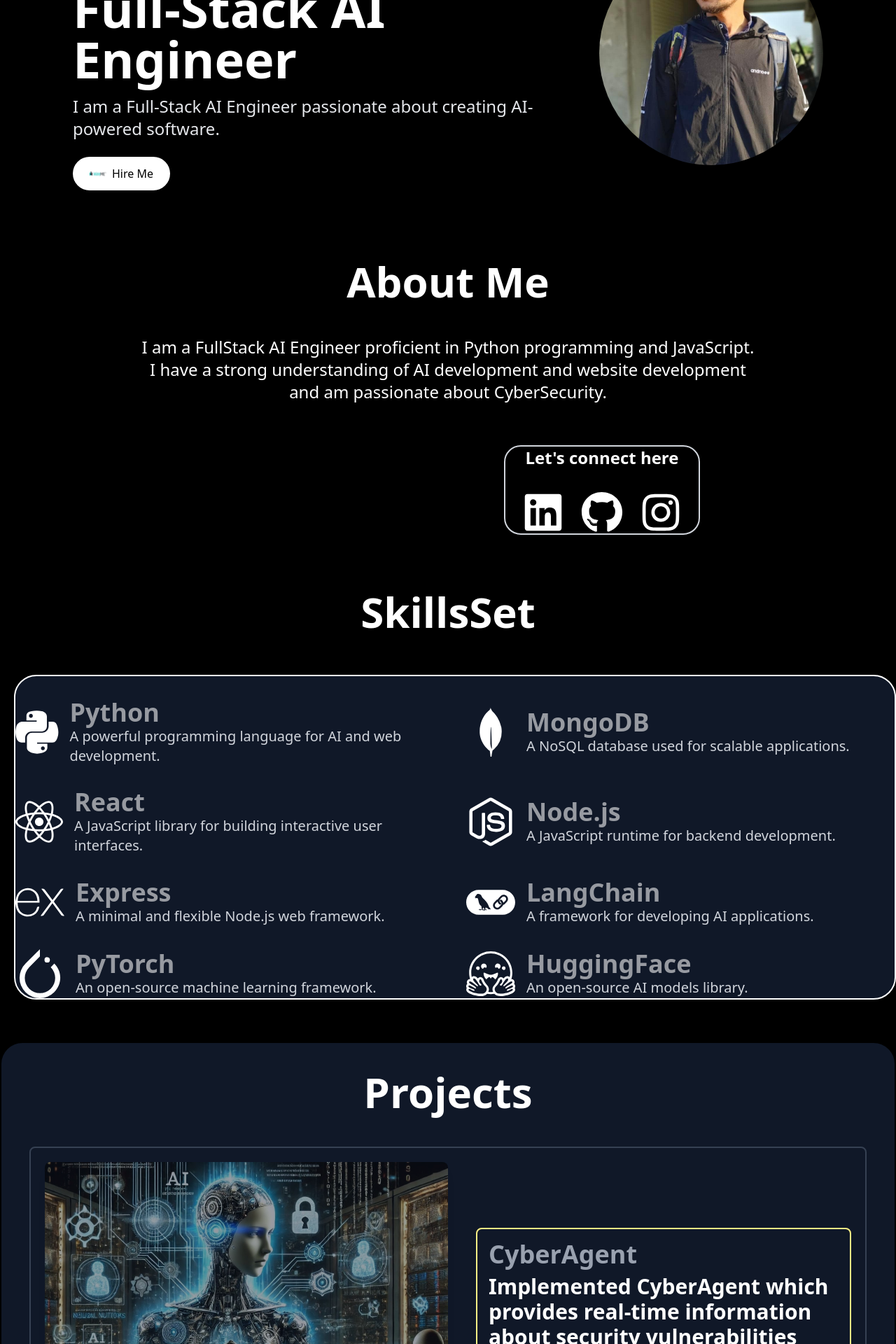
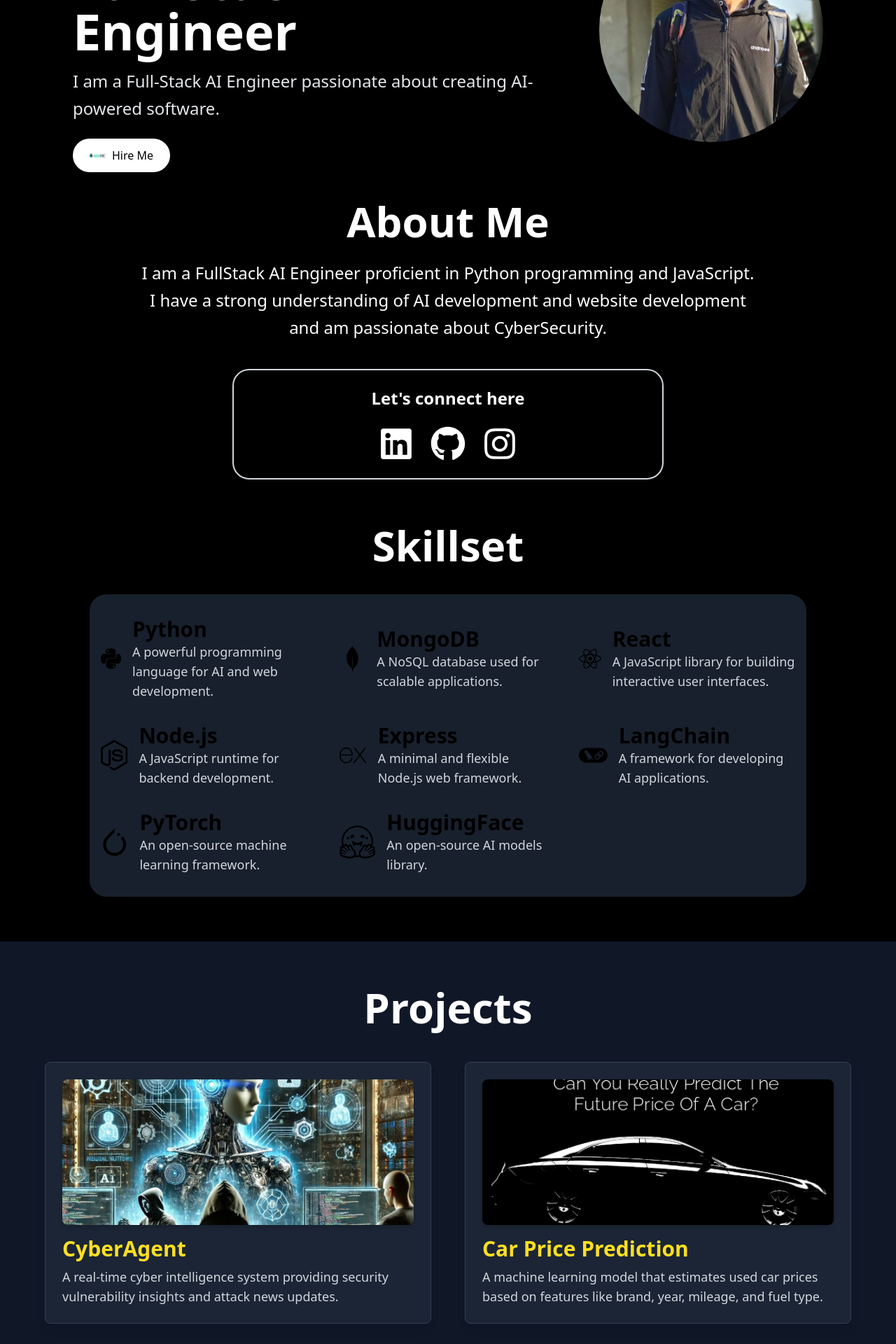
Before and after one commit to raxitzora/portfolio, a React (Vite) app: page / in a window 1280 px wide. Shown: the part 280-2200 px from the top of the page at 70% size. Built offline with nearby package versions, Linux system fonts and the light colour scheme.

Commit message:
after change

```diff
--- a/src/components/About/About.jsx
+++ b/src/components/About/About.jsx
@@ -3,27 +3,30 @@
 
 const About = () => {
   return (
-    <div className="text-center text-white mt-25" id='about'>
-      <h1 className='text-6xl font-bold'>About Me</h1>
-      <p className='text-2xl font-extralight mt-12'>
+    <div className="text-center text-white mt-10 px-6" id="about">
+      {/* About Title */}
+      <h1 className="text-4xl md:text-5xl lg:text-6xl font-bold">About Me</h1>
+
+      {/* About Description */}
+      <p className="text-lg md:text-2xl font-extralight mt-6 leading-relaxed">
         I am a FullStack AI Engineer proficient in Python programming and JavaScript. <br />
         I have a strong understanding of AI development and website development <br />
         and am passionate about CyberSecurity.
       </p>
 
-      {/* Social Media Links */}
-      <div className='border-2 border-gray-300 solid w-70 rounded-3xl justify-center ml-[720px] mt-15'>
-        <h1 className='font-extrabold text-2xl'>Let's connect here</h1>
-      <div className="flex justify-center space-x-6 mt-8">
-        <a href="https://www.linkedin.com/in/www.linkedin.com/in/raxit-zora-2a684129b
-" target="_blank" rel="noopener noreferrer">
-          <FaLinkedin size={60} className="hover:text-blue-500 transition duration-300" />
+      {/* Social Media Links Section */}
+      <div className="border-2 border-gray-300 rounded-3xl w-full md:w-2/3 lg:w-1/2 mx-auto mt-10 py-6">
+        <h1 className="font-extrabold text-xl md:text-2xl">Let's connect here</h1>
+
+        <div className="flex justify-center space-x-6 mt-6">
+          <a href="https://www.linkedin.com/in/raxit-zora-2a684129b" target="_blank" rel="noopener noreferrer">
+            <FaLinkedin size={50} className="hover:text-blue-500 transition duration-300" />
           </a>
           <a href="https://github.com/raxitzora" target="_blank" rel="noopener noreferrer">
-          <FaGithub size={60} className="hover:text-gray-400 transition duration-300" />
+            <FaGithub size={50} className="hover:text-gray-400 transition duration-300" />
           </a>
           <a href="https://instagram.com/raxit.zora" target="_blank" rel="noopener noreferrer">
-          <FaInstagram size={60} className="hover:text-pink-500 transition duration-300" />
+            <FaInstagram size={50} className="hover:text-pink-500 transition duration-300" />
           </a>
         </div>
       </div>
--- a/src/components/Intro/Intro.jsx
+++ b/src/components/Intro/Intro.jsx
@@ -1,70 +1,63 @@
 import React, { useState } from 'react';
 import me from '../../assets/me.jpg';
-import { Link } from 'react-scroll';
 import hire from '../../assets/hire.jpg';
-import hirePdf from '../../assets/hire-aiengineer.pdf'; // path to your PDF file
-
+import hirePdf from '../../assets/hire-aiengineer.pdf'; // Path to your PDF file
 
 const Intro = () => {
-  // State to handle PDF visibility
   const [showPdf, setShowPdf] = useState(false);
 
-  // Function to toggle PDF visibility
-  const handleHireClick = () => {
-    setShowPdf(!showPdf);
-  };
+  return (
+    <div className="flex flex-col lg:flex-row items-center justify-center mt-10 px-6 sm:px-10 text-center lg:text-left w-full max-w-7xl mx-auto" id="intro">
 
-  return (
-    <div className='flex flex-col lg:flex-row items-center justify-center mt-20 px-6 sm:px-10 text-center lg:text-left w-full max-w-7xl mx-auto' id='intro'>
       {/* Intro Content */}
-      <div className='max-w-xl lg:max-w-2xl'>
-        <span className='text-3xl sm:text-4xl text-white font-light'>Welcome,</span>
-        <span className='text-5xl sm:text-6xl text-white pl-2 sm:pl-4'>I'm</span>
-        <span className='text-6xl sm:text-7xl text-yellow-400 pl-2 sm:pl-4 font-bold'>Raxit Zora</span>
+      <div className="max-w-xl lg:max-w-2xl">
+        <span className="text-3xl sm:text-4xl text-white font-light">Welcome,</span>
+        <span className="text-5xl sm:text-6xl text-white pl-2 sm:pl-4">I'm</span>
+        <span className="text-6xl sm:text-7xl text-yellow-400 pl-2 sm:pl-4 font-bold">Raxit Zora</span>
         <br />
-        <span className='text-5xl sm:text-7xl font-extrabold text-white mt-4 sm:mt-6 block'>Full-Stack AI Engineer</span>
-        <p className='text-gray-200 font-extralight text-xl sm:text-2xl mt-4'>
+        <span className="text-5xl sm:text-6xl md:text-7xl font-extrabold text-white mt-4 sm:mt-6 block">
+          Full-Stack AI Engineer
+        </span>
+        <p className="text-gray-200 font-extralight text-lg sm:text-xl md:text-2xl mt-4 leading-relaxed">
           I am a Full-Stack AI Engineer passionate about creating AI-powered software.
         </p>
 
-        <Link to="contact" smooth={true} duration={500}>
-          <button
-            onClick={handleHireClick} // Toggle the PDF on click
-            className='flex items-center gap-2 bg-white text-black px-4 sm:px-6 py-2 sm:py-3 rounded-full shadow-md hover:bg-yellow-400 hover:text-white transition-all duration-300 mt-6'>
-            <img src={hire} alt="Hire Me" className='h-5 sm:h-6 w-5 sm:w-6 object-contain' />
-            Hire Me
-          </button>
-        </Link>
+        {/* Hire Me Button */}
+        <button
+          onClick={() => setShowPdf(true)}
+          className="flex items-center gap-2 bg-white text-black px-4 sm:px-6 py-2 sm:py-3 rounded-full shadow-md hover:bg-yellow-400 hover:text-white transition-all duration-300 mt-6 mx-auto lg:mx-0"
+        >
+          <img src={hire} alt="Hire Me" className="h-5 sm:h-6 w-5 sm:w-6 object-contain" />
+          Hire Me
+        </button>
       </div>
 
       {/* Profile Image */}
-      <div className='mt-10 lg:mt-0 lg:ml-20 flex justify-center'>
-        <img src={me} alt="profile" className='h-60 sm:h-80 w-60 sm:w-80 object-cover rounded-full shadow-lg' />
+      <div className="mt-10 lg:mt-0 lg:ml-20 flex justify-center">
+        <img src={me} alt="profile" className="w-40 h-40 sm:w-60 sm:h-60 md:w-80 md:h-80 object-cover rounded-full shadow-lg" />
       </div>
 
       {/* PDF Display */}
       {showPdf && (
-        <div className='fixed top-0 left-0 w-full h-full bg-gray-800 bg-opacity-70 flex items-center justify-center z-50'>
-          <div className='bg-white p-8 rounded-lg'>
+        <div className="fixed top-0 left-0 w-full h-full bg-gray-800 bg-opacity-70 flex items-center justify-center z-50 px-4">
+          <div className="bg-white p-6 rounded-lg shadow-lg max-w-full sm:max-w-2xl">
             <iframe
               src={hirePdf}
-              width="800"
-              height="600"
+              width="100%"
+              height="500px"
               title="Hire AI Engineer"
-              className="shadow-lg rounded-lg">
+              className="rounded-lg">
             </iframe>
             <button
               onClick={() => setShowPdf(false)}
-              className='mt-4 bg-red-500 text-white py-2 px-4 rounded-full'>
+              className="mt-4 bg-red-500 text-white py-2 px-4 rounded-full w-full sm:w-auto"
+            >
               Close
             </button>
           </div>
-
         </div>
-
       )}
     </div>
-
   );
 };
 
--- a/src/components/Navbar/Navbar.jsx
+++ b/src/components/Navbar/Navbar.jsx
@@ -1,4 +1,4 @@
-import React, { useState } from 'react';
+import React, { useState, useEffect } from 'react';
 import { Link } from 'react-scroll';
 import { Menu, X } from 'lucide-react'; // Icons for mobile menu toggle
 import logo from '../../assets/logo.jpg';
@@ -7,35 +7,45 @@
 const Navbar = () => {
   const [menuOpen, setMenuOpen] = useState(false);
 
+  // Close menu when clicking outside
+  useEffect(() => {
+    const handleOutsideClick = (e) => {
+      if (menuOpen && !e.target.closest('.mobile-menu')) {
+        setMenuOpen(false);
+      }
+    };
+    document.addEventListener('click', handleOutsideClick);
+    return () => document.removeEventListener('click', handleOutsideClick);
+  }, [menuOpen]);
+
   return (
-    <nav className='h-20 w-full flex items-center justify-between px-6 lg:px-10 text-white sticky top-0 z-50 shadow-md bg-black'>
+    <nav className="h-20 w-full flex items-center justify-between px-6 lg:px-10 text-white sticky top-0 z-50 shadow-md bg-black">
 
       {/* Logo */}
-      <Link to='intro' smooth={true} duration={500}>
-        <img src={logo} alt="logo" className='h-12 w-auto object-contain' />
+      <Link to="intro" smooth={true} duration={500}>
+        <img src={logo} alt="logo" className="h-12 w-auto object-contain" />
       </Link>
 
       {/* Desktop Navigation */}
-      <div className="hidden md:flex gap-6 text-lg font-medium bg-gray-900 border-2 border-gray-600 rounded-3xl w-[450px] justify-center h-[50px] items-center">
-        <Link to="intro" smooth={true} duration={500} className='cursor-pointer hover:text-yellow-400 transition-all text-xl'>
-          Home
-        </Link>
-        <Link to="about" smooth={true} duration={500} className='cursor-pointer hover:text-yellow-400 transition-all text-xl'>
-          About
-        </Link>
-        <Link to="skills" smooth={true} duration={500} className='cursor-pointer hover:text-yellow-400 transition-all text-xl'>
-          Skills
-        </Link>
-        <Link to="projects" smooth={true} duration={500} className='cursor-pointer hover:text-yellow-400 transition-all text-xl'>
-          Projects
-        </Link>
+      <div className="hidden md:flex gap-6 text-lg font-medium bg-gray-900 border-2 border-gray-600 rounded-3xl px-6 py-2">
+        {["Home", "About", "Skills", "Projects"].map((item) => (
+          <Link
+            key={item}
+            to={item.toLowerCase()}
+            smooth={true}
+            duration={500}
+            className="cursor-pointer hover:text-yellow-400 transition-all text-xl"
+          >
+            {item}
+          </Link>
+        ))}
       </div>
 
       {/* Contact Button */}
       <a href="mailto:imraxitzora@gmail.com" className="hidden md:flex">
         <button className="flex items-center gap-2 bg-white text-black px-4 py-2 rounded-full shadow-md hover:bg-yellow-400 hover:text-white transition-all duration-300">
           Contact Me
-          <img src={contact} alt="contact" className='h-5 w-5 object-contain' />
+          <img src={contact} alt="contact" className="h-5 w-5 object-contain" />
         </button>
       </a>
 
@@ -45,25 +55,27 @@
       </button>
 
       {/* Mobile Menu */}
-      {menuOpen && (
-        <div className="absolute top-20 left-0 w-full bg-black text-white flex flex-col items-center py-4 space-y-4 md:hidden">
-          <Link to="intro" smooth={true} duration={500} className='cursor-pointer text-xl' onClick={() => setMenuOpen(false)}>
-            Home
-          </Link>
-          <Link to="about" smooth={true} duration={500} className='cursor-pointer text-xl' onClick={() => setMenuOpen(false)}>
-            About
-          </Link>
-          <Link to="skills" smooth={true} duration={500} className='cursor-pointer text-xl' onClick={() => setMenuOpen(false)}>
-            Skills
-          </Link>
-          <Link to="projects" smooth={true} duration={500} className='cursor-pointer text-xl' onClick={() => setMenuOpen(false)}>
-            Projects
-          </Link>
-          <a href="mailto:imraxitzora@gmail.com" className="text-xl">
+      <div className={`fixed top-20 left-0 w-full bg-black text-white transition-transform transform ${
+        menuOpen ? "translate-y-0" : "-translate-y-full"
+      } md:hidden mobile-menu`}>
+        <div className="flex flex-col items-center py-6 space-y-6">
+          {["Home", "About", "Skills", "Projects"].map((item) => (
+            <Link
+              key={item}
+              to={item.toLowerCase()}
+              smooth={true}
+              duration={500}
+              className="cursor-pointer text-xl py-2"
+              onClick={() => setMenuOpen(false)}
+            >
+              {item}
+            </Link>
+          ))}
+          <a href="mailto:imraxitzora@gmail.com" className="text-xl py-2">
             Contact Me
           </a>
         </div>
-      )}
+      </div>
     </nav>
   );
 };
--- a/src/components/Projects/Projects.jsx
+++ b/src/components/Projects/Projects.jsx
@@ -7,38 +7,44 @@
   {
     image: cyberproject,
     title: "CyberAgent",
-    description: "Implemented CyberAgent which provides real-time information about security vulnerabilities and delivers cyber attack news."
+    description: "A real-time cyber intelligence system providing security vulnerability insights and attack news updates.",
   },
   {
     image: carproject,
     title: "Car Price Prediction",
-    description: "Developed a car price prediction tool using a Linear Regression model trained on historical car sales data. The project estimates prices for used cars based on various features like the car's name, company, year of manufacture, kilometers driven, and fuel type."
+    description: "A machine learning model that estimates used car prices based on features like brand, year, mileage, and fuel type.",
   },
 ];
 
 const Projects = () => {
   return (
-    <div className="border-2 solid bg-gray-900 p-4 sm:p-6 md:p-10 rounded-2xl md:rounded-4xl mt-8 md:mt-15" id='projects'>
-      <h1 className='text-4xl md:text-5xl lg:text-6xl font-extrabold text-center text-white mb-8 md:mb-12'>Projects</h1>
-      {projects.map((project, index) => (
-        <div key={index} className='border-2 border-gray-700 p-4 md:p-5 flex flex-col md:flex-row items-center gap-6 md:gap-10 mb-8 md:mb-10 rounded-lg'>
-          <motion.img
-            src={project.image}
-            alt={`Project ${index + 1}`}
-            className='w-full md:w-1/2 h-48 md:h-auto object-cover rounded-lg shadow-lg'
-            whileHover={{ scale: 1.05 }}
-            animate={{ opacity: [0.5, 1], transition: { duration: 1, repeat: Infinity, repeatType: "reverse" } }}
-          />
+    <div id="projects" className="bg-gray-900 py-16 px-6">
+      <h1 className="text-5xl sm:text-6xl font-extrabold text-center text-white mb-12">Projects</h1>
 
+      <div className="max-w-6xl mx-auto grid grid-cols-1 md:grid-cols-2 gap-12">
+        {projects.map((project, index) => (
           <motion.div
-            className='text-white font-bold text-base md:text-lg w-full md:w-1/2 border-2 border-yellow-200 p-4 rounded-lg hover:bg-blue-200 hover:text-gray-900 transition-all duration-300'
-            whileHover={{ scale: 1.05 }}
+            key={index}
+            className="border border-gray-700 p-6 rounded-lg bg-gray-800/80 shadow-lg"
+            whileHover={{ scale: 1.03 }}
+            transition={{ type: "spring", stiffness: 120 }}
           >
-            <h2 className='text-2xl md:text-3xl lg:text-4xl font-extrabold mb-2 text-gray-400'>{project.title}</h2>
-            <p className='text-xl md:text-2xl lg:text-3xl font-semibold'>{project.description}</p>
+            {/* Project Image */}
+            <motion.img
+              src={project.image}
+              alt={`Project ${index + 1}`}
+              className="w-full h-52 object-cover rounded-lg shadow-md"
+              whileHover={{ scale: 1.05 }}
+            />
+
+            {/* Project Details */}
+            <div className="mt-4 text-white">
+              <h2 className="text-3xl font-bold text-yellow-300 mb-2">{project.title}</h2>
+              <p className="text-lg text-gray-300">{project.description}</p>
+            </div>
           </motion.div>
-        </div>
-      ))}
+        ))}
+      </div>
     </div>
   );
 };
--- a/src/components/Skills/Skills.jsx
+++ b/src/components/Skills/Skills.jsx
@@ -1,29 +1,30 @@
 import React from 'react';
 import { FaPython, FaReact, FaNodeJs } from 'react-icons/fa';
-import { SiMongodb, SiExpress, SiPytorch, SiLangchain,SiHuggingface } from 'react-icons/si';
+import { SiMongodb, SiExpress, SiPytorch, SiLangchain, SiHuggingface } from 'react-icons/si';
 import { motion } from 'framer-motion';
 
 const skills = [
-  { icon: <FaPython size={70} className="hover:text-yellow-500 transition duration-300" />, name: "Python", desc: "A powerful programming language for AI and web development." },
-  { icon: <SiMongodb size={70} className="hover:text-green-500 transition duration-300" />, name: "MongoDB", desc: "A NoSQL database used for scalable applications." },
-  { icon: <FaReact size={70} className="hover:text-blue-500 transition duration-300" />, name: "React", desc: "A JavaScript library for building interactive user interfaces." },
-  { icon: <FaNodeJs size={70} className="hover:text-green-400 transition duration-300" />, name: "Node.js", desc: "A JavaScript runtime for backend development." },
-  { icon: <SiExpress size={70} className="hover:text-gray-500 transition duration-300" />, name: "Express", desc: "A minimal and flexible Node.js web framework." },
-  { icon: <SiLangchain size={70} className="hover:text-blue-400 transition duration-300" />, name: "LangChain", desc: "A framework for developing AI applications." },
-  { icon: <SiPytorch size={70} className="hover:text-orange-500 transition duration-300" />, name: "PyTorch", desc: "An open-source machine learning framework." },
-  { icon: <SiHuggingface size={70} className="hover:text-yellow-300 transition duration-300" />, name: "HuggingFace", desc: "An open-source AI models library." }
+  { icon: <FaPython size={60} className="hover:text-yellow-500 transition duration-300" />, name: "Python", desc: "A powerful programming language for AI and web development." },
+  { icon: <SiMongodb size={60} className="hover:text-green-500 transition duration-300" />, name: "MongoDB", desc: "A NoSQL database used for scalable applications." },
+  { icon: <FaReact size={60} className="hover:text-blue-500 transition duration-300" />, name: "React", desc: "A JavaScript library for building interactive user interfaces." },
+  { icon: <FaNodeJs size={60} className="hover:text-green-400 transition duration-300" />, name: "Node.js", desc: "A JavaScript runtime for backend development." },
+  { icon: <SiExpress size={60} className="hover:text-gray-500 transition duration-300" />, name: "Express", desc: "A minimal and flexible Node.js web framework." },
+  { icon: <SiLangchain size={60} className="hover:text-blue-400 transition duration-300" />, name: "LangChain", desc: "A framework for developing AI applications." },
+  { icon: <SiPytorch size={60} className="hover:text-orange-500 transition duration-300" />, name: "PyTorch", desc: "An open-source machine learning framework." },
+  { icon: <SiHuggingface size={60} className="hover:text-yellow-300 transition duration-300" />, name: "HuggingFace", desc: "An open-source AI models library." }
 ];
 
 const Skills = () => {
   return (
-    <div id='skills'>
-        <h1 className='text-6xl font-extrabold text-white text-center mt-20'>SkillsSet</h1>
-    <div className=" text-white mt-15 flex justify-center ml-[20px] border-2 solid rounded-4xl bg-gray-900">
+    <div id="skills" className="py-16">
+      <h1 className="text-5xl sm:text-6xl font-extrabold text-white text-center mb-10">Skillset</h1>
+
+      <div className="bg-gray-800/80 px-4 py-8 rounded-3xl shadow-lg max-w-5xl mx-auto">
         <motion.div
-        className="grid grid-cols-1 md:grid-cols-2 gap-8 mt-8 justify-center items-center"
+          className="grid grid-cols-1 sm:grid-cols-2 lg:grid-cols-3 gap-8 justify-center items-center"
           initial={{ opacity: 0, y: 50 }}
           whileInView={{ opacity: 1, y: 0 }}
-        transition={{ duration:0.5 }}
+          transition={{ duration: 0.5 }}
           viewport={{ once: true }}
         >
           {skills.map((skill, index) => (
@@ -31,13 +32,13 @@
               {skill.icon}
               <div>
                 <motion.h2
-                className="text-4xl font-bold"
+                  className="text-2xl sm:text-3xl font-bold"
                   whileHover={{ scale: 1.1 }}
-                animate={{ opacity: [0.5, 1], transition: { duration: 1, repeat: Infinity, repeatType: "reverse" } }}
+                  transition={{ type: "spring", stiffness: 200 }}
                 >
                   {skill.name}
                 </motion.h2>
-              <p className="text-xl text-gray-300">{skill.desc}</p>
+                <p className="text-lg text-gray-300">{skill.desc}</p>
               </div>
             </motion.div>
           ))}
```
Lines whose indentation alone changed are shown as unchanged.
